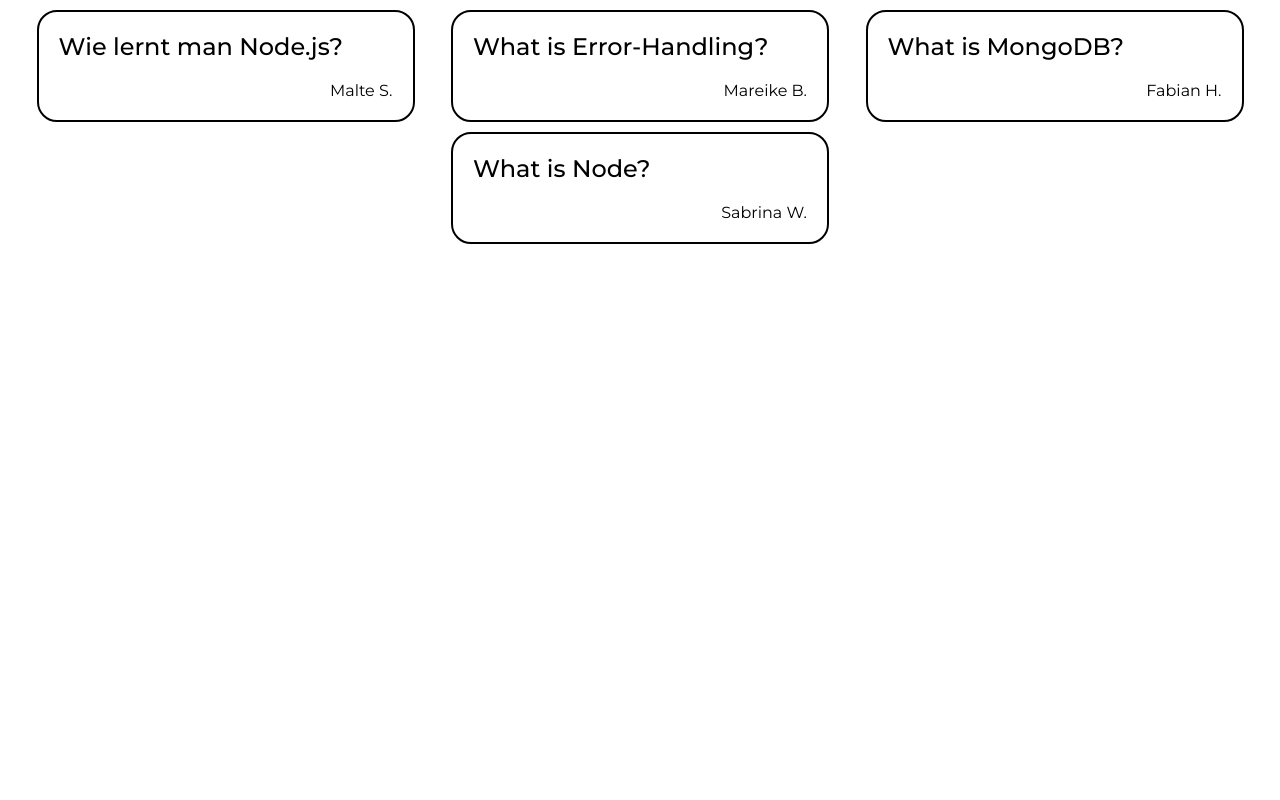
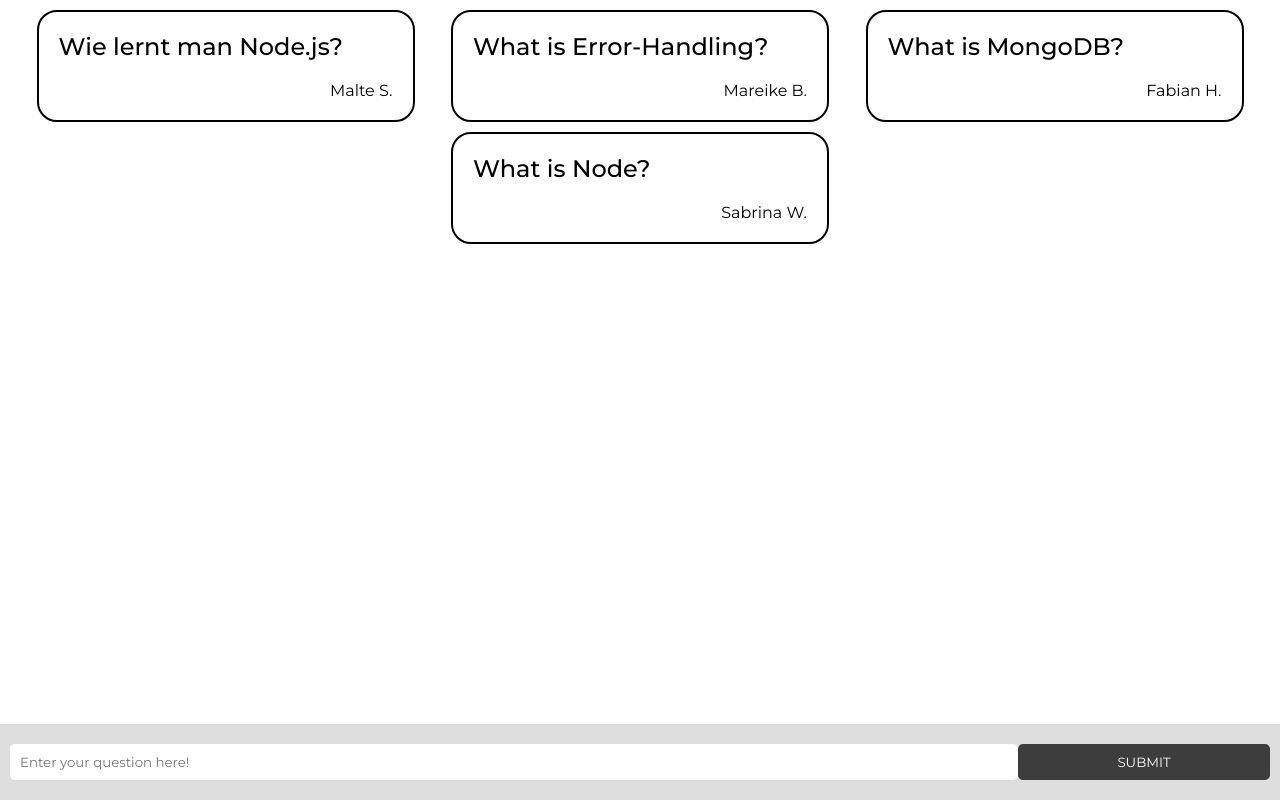
Before and after one commit to Malte1983/lean-coffee, a React (Create React App) app in the folder client/: page / in a window 1280 px wide. Built offline with nearby package versions, Linux system fonts and the light colour scheme.

Commit message:
Styling the component

```diff
--- a/client/src/App.js
+++ b/client/src/App.js
@@ -1,6 +1,7 @@
 import Card from './components/Card'
 import { useState } from 'react'
 import styled from 'styled-components/macro'
+import Footer from './components/Footer/Footer'
 
 const exampleData = [
   {
@@ -33,6 +34,7 @@ function App() {
       {data.map(data => (
         <Card author={data.author} text={data.text} key={data.id}/>
       ))}
+      <Footer />
     </Main>
   )
 }
--- a/client/src/components/Card.js
+++ b/client/src/components/Card.js
@@ -22,6 +22,7 @@ const Wrapper = styled.article`
 
   @media only screen and (max-width: 516px) {
     width: 100%;
+    min-width: 100%;
   } ;
 `
 
--- /dev/null
+++ b/client/src/components/Footer/Footer.js
@@ -0,0 +1,56 @@
+import styled from 'styled-components/macro'
+
+function Footer({ author, text }) {
+  return (
+    <Wrapper>
+        <Label aria-label="Add new question">
+            <TextInput placeholder="Enter your question here!" type="text"/>
+        </Label>
+        <SubmitButton aria-label="Submit question">Submit</SubmitButton>
+    </Wrapper>
+  )
+}
+
+export default Footer
+
+const Wrapper = styled.form`
+  width: 100%;
+  height: auto;
+  position: fixed;
+  bottom: 0;
+  padding: 20px 10px;
+  background-color: #dedede;
+  display: flex;
+  justify-content: space-between;
+
+//   @media only screen and (max-width: 516px) {
+//     width: 100%;
+//     min-width: 100%;
+//   } ;
+`
+
+const Label = styled.label`
+    flex: 2;
+`;
+
+const TextInput = styled.input`
+    padding: 10px 10px;
+    width: 100%;
+    border: none;
+    border-radius: 5px;
+    margin-right: 10px;
+`;
+
+const SubmitButton = styled.button`
+    padding: 10px 10px;
+    width: 20%;
+    border-radius: 5px;
+    background-color: #3d3d3d;
+    border: none;
+    text-transform: uppercase;
+    color: #fff;
+
+    @media only screen and (max-width: 422px) {
+        padding: 5px 2px;
+    }
+`;
```
Also changed, not shown: 1 other file (tests, documents, lock files or other folders).
